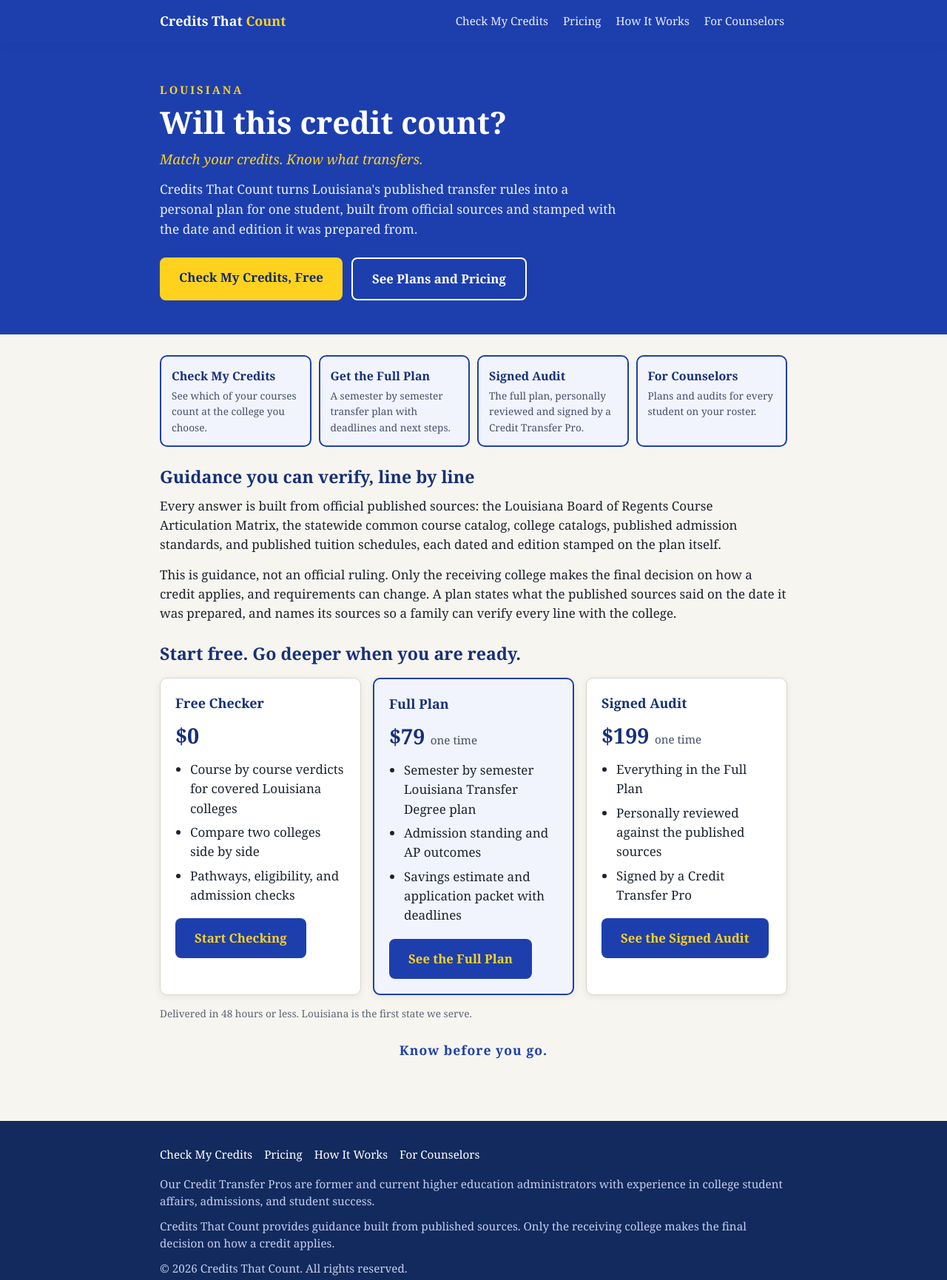
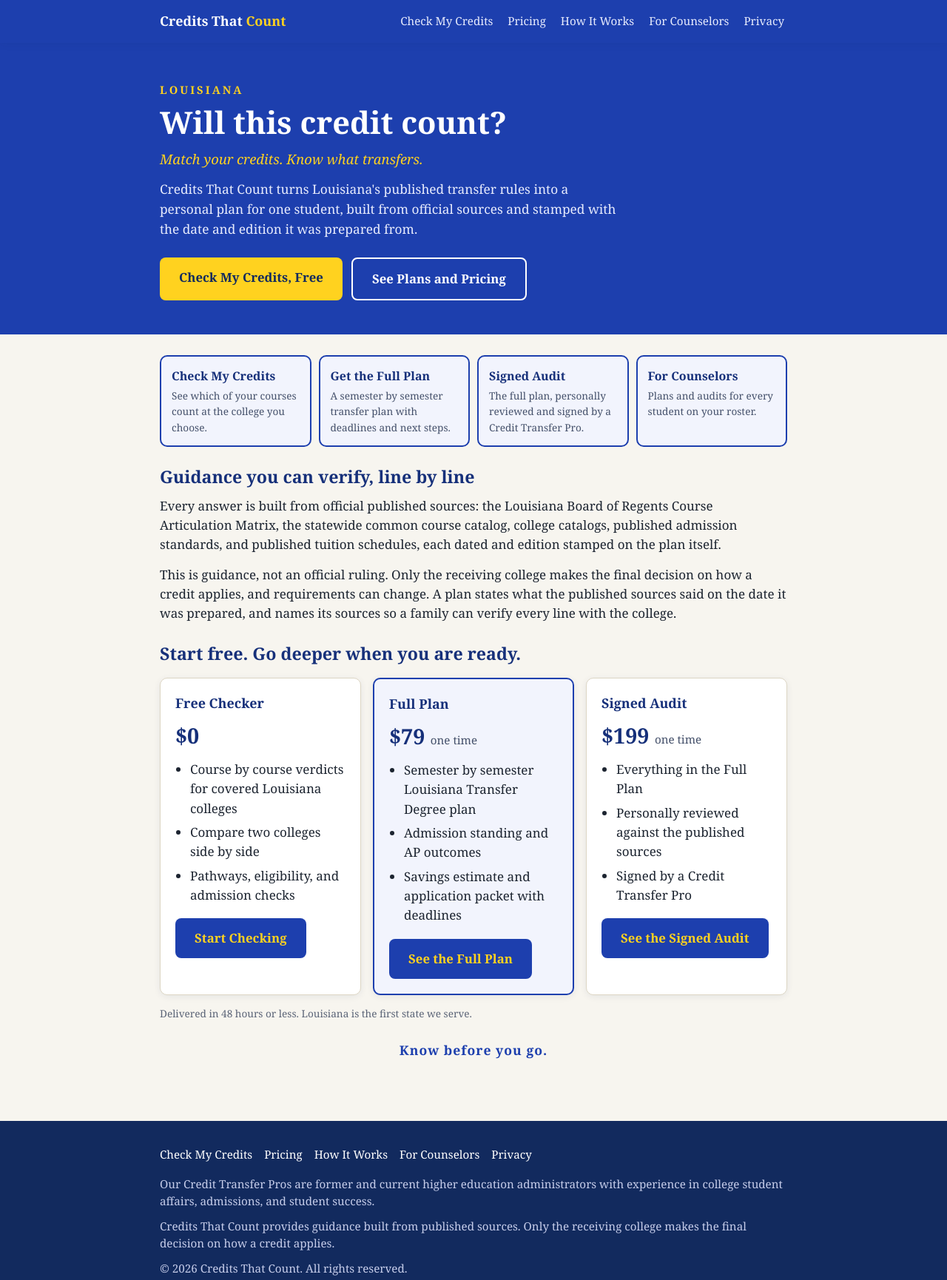
Before and after one commit to doctorstubbs/creditsthatcount-site, an Astro site: page / in a window 1280 px wide. Shown: the whole page at 74% size. Built offline with nearby package versions, Linux system fonts and the light colour scheme; Astro itself is replaced by a stand-in of ours.

```diff
--- a/src/layouts/Base.astro
+++ b/src/layouts/Base.astro
@@ -30,6 +30,7 @@ const year = new Date().getFullYear();
           <a href="/pricing/">Pricing</a>
           <a href="/how-it-works/">How It Works</a>
           <a href="/counselors/">For Counselors</a>
+          <a href="/privacy/">Privacy</a>
         </nav>
       </div>
     </header>
@@ -45,6 +46,7 @@ const year = new Date().getFullYear();
           <a href="/pricing/">Pricing</a>
           <a href="/how-it-works/">How It Works</a>
           <a href="/counselors/">For Counselors</a>
+          <a href="/privacy/">Privacy</a>
         </nav>
         <p>
           Our Credit Transfer Pros are former and current higher education
```
